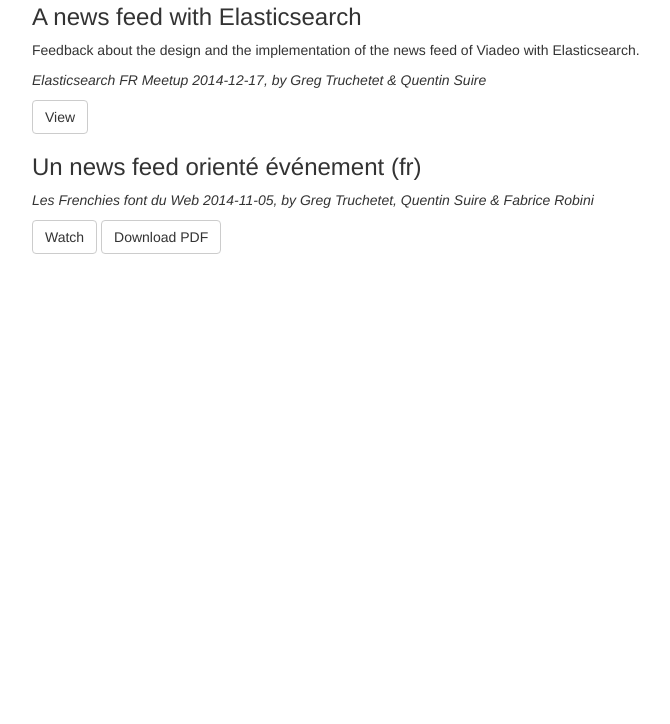
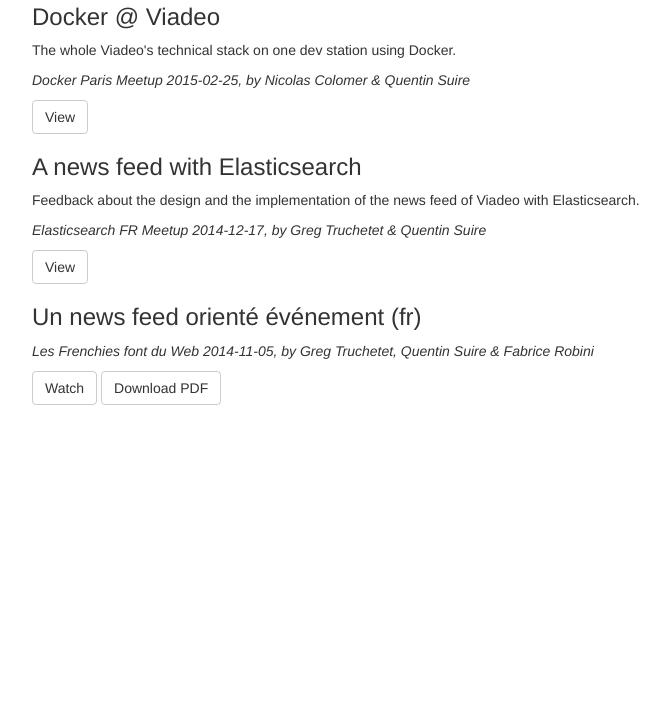
Before and after one commit to kuhess/presentations, a plain HTML site: page index.html in a window 1280 px wide. Shown: the part 76-800 px from the top of the page, without its empty margins (23-693 px from the left). Drawn offline with nearby package versions, Linux system fonts and the light colour scheme.

Commit message:
add Docker @ Viadeo section

```diff
--- a/index.html
+++ b/index.html
@@ -20,6 +20,14 @@
     <div class="container">
       <div class="row">
         <h1>Presentations</h1>
+
+        <h3>Docker @ Viadeo</h3>
+
+        <p>The whole Viadeo's technical stack on one dev station using Docker.</p>
+        <p><em>Docker Paris Meetup 2015-02-25, by Nicolas Colomer &amp; Quentin Suire</em></p>
+        <p>
+          <a href="https://speakerdeck.com/viadeoteam/docker-at-viadeo" class="btn btn-default">View</a>
+        </p>
 
         <h3>A news feed with Elasticsearch</h3>
 
```
